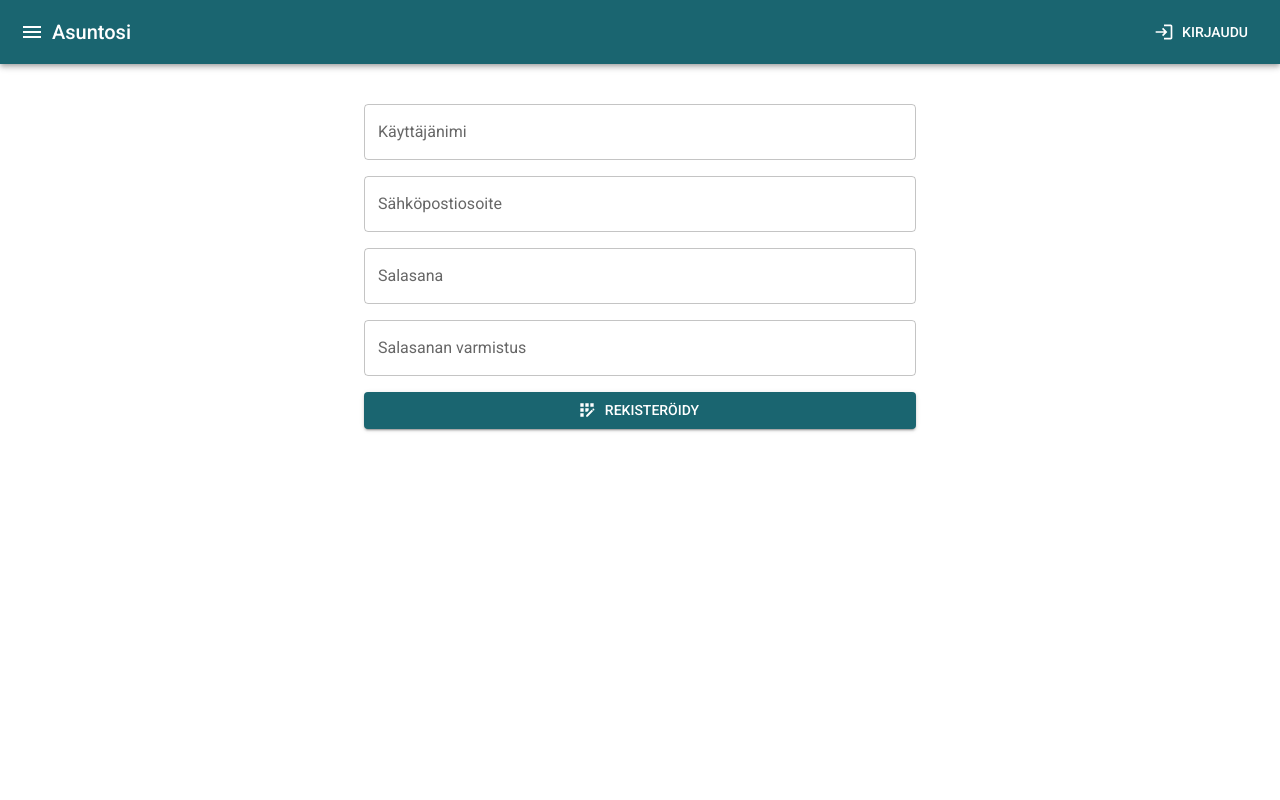
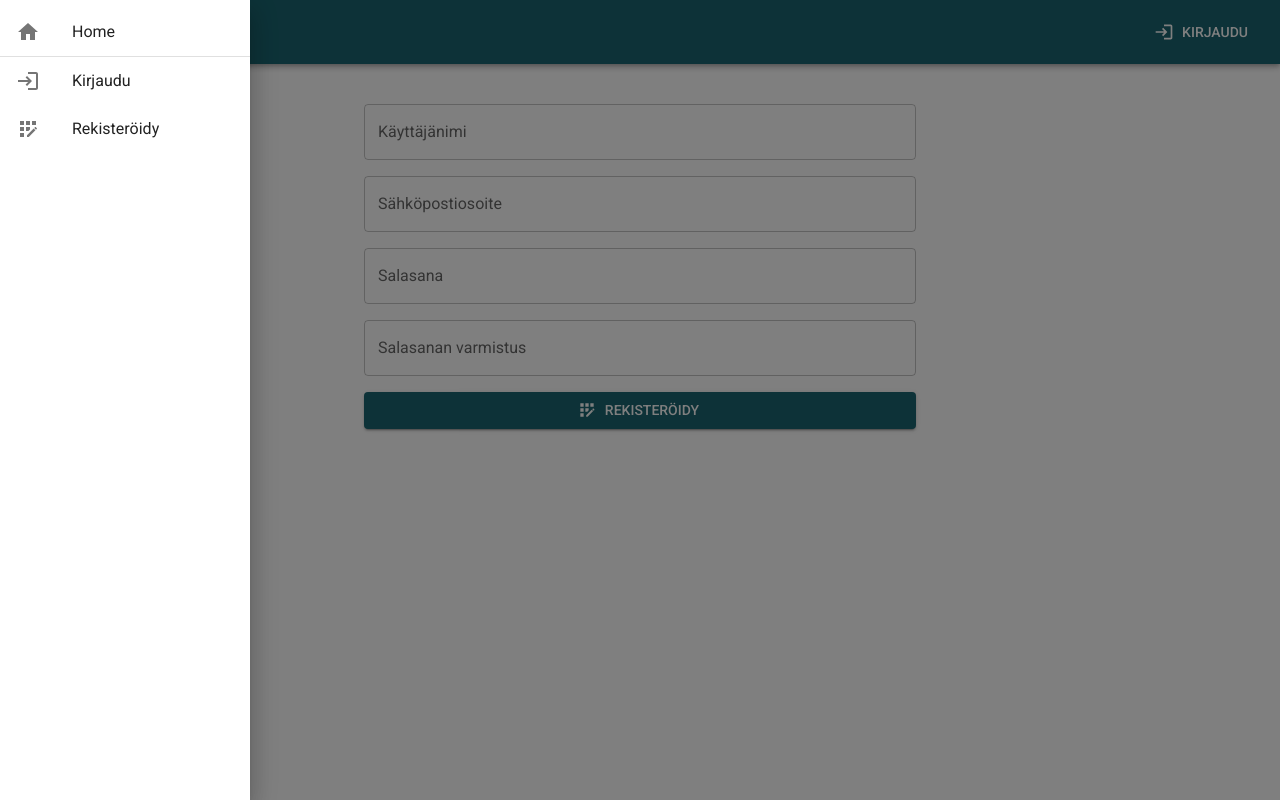
Before and after one commit to eritonica/vuokrapaja.fi, a React (Create React App) app in the folder client/: page /register in a window 1280 px wide. Both pictures are taken after a click on the button "menu". Built offline with nearby package versions, Linux system fonts and the light colour scheme.

Commit message:
Add login, register, logout to left drawer.

```diff
--- /dev/null
+++ b/client/src/components/LeftDrawer.js
@@ -0,0 +1,83 @@
+import { useState, Link } from 'react';
+import { useNavigate } from 'react-router-dom';
+import { Box, SwipeableDrawer, IconButton, List, Divider, ListItem, ListItemIcon, ListItemText } from '@mui/material';
+import { Menu, Home, Login, Logout, AppRegistration } from "@mui/icons-material";
+
+
+const LeftDrawer = (props) => {
+  const [appState, setAppState] = props.appState;
+  const [drawerState, setDrawerState] = useState({
+    left: false,
+  });
+
+  const navigate = useNavigate();
+
+  const toggleDrawer = (open) => (event) => {
+    if (event.type === 'keydown' && (event.key === 'Tab' || event.key === 'Shift')) {
+      return;
+    }
+    setDrawerState({ ...drawerState, left: open });
+  }
+
+  const list = (anchor) => (
+    <Box
+      sx={{ width: 250 }}
+      role="presentation"
+      onClick={toggleDrawer(false)}
+      onKeyDown={toggleDrawer(false)}
+    >
+      <List>
+        <ListItem button key="Home" component={Link} to="/" onClick={() => navigate("/")}>
+          <ListItemIcon>
+            <Home />
+          </ListItemIcon>
+          <ListItemText primary="Home" onClick={() => navigate("/")}/>
+        </ListItem>
+        <Divider />
+        { (appState.token === false)
+          ?
+            <>
+              <ListItem button key="Login" component={Link} to="/login" onClick={() => navigate("/login")}>
+                <ListItemIcon>
+                  <Login />
+                </ListItemIcon>
+                <ListItemText primary="Kirjaudu" onClick={() => navigate("/login")}/>
+              </ListItem>
+              <ListItem button key="Register" component={Link} to="/register" onClick={() => navigate("/register")}>
+                <ListItemIcon>
+                  <AppRegistration />
+                </ListItemIcon>
+                <ListItemText primary="Rekisteröidy" onClick={() => navigate("/register")}/>
+              </ListItem>
+            </>
+          : <ListItem button key="Logout" component={Link} to="/logout" onClick={() => props.onLogout() }>
+              <ListItemIcon>
+                <Logout />
+              </ListItemIcon>
+              <ListItemText primary="Poistu" onClick={() => props.onLogout() }/>
+            </ListItem>
+        }
+      </List>
+    </Box>
+  );
+
+
+  return (
+    <>
+      <IconButton edge="start" color="inherit" aria-label="menu" onClick={toggleDrawer(true)}>
+        <Menu />
+      </IconButton>
+      <SwipeableDrawer
+        anchor="left"
+        open={drawerState.left}
+        onClose={toggleDrawer(false)}
+        onOpen={toggleDrawer(true)}
+      >
+        {list('left')}
+      </SwipeableDrawer>
+    </>
+  )
+
+}
+
+export default LeftDrawer;
--- a/client/src/components/TopBar.js
+++ b/client/src/components/TopBar.js
@@ -1,6 +1,8 @@
 import { Box, AppBar, Toolbar, Typography, IconButton, Button } from "@mui/material";
 import { Menu, Login, Logout} from "@mui/icons-material";
 import { useNavigate } from "react-router-dom";
+
+import LeftDrawer from "./LeftDrawer";
 
 
 const TopBar = (props) => {
@@ -32,9 +34,7 @@ const TopBar = (props) => {
     <Box sx={ { flexGrow: 1 } }>
       <AppBar position="static">
         <Toolbar>
-          <IconButton edge="start" color="inherit" aria-label="menu">
-            <Menu />
-          </IconButton>
+          <LeftDrawer appState={ props.appState } onLogout={ onLogout }/>
           <Typography
             variant="h6"
             noWrap
```
